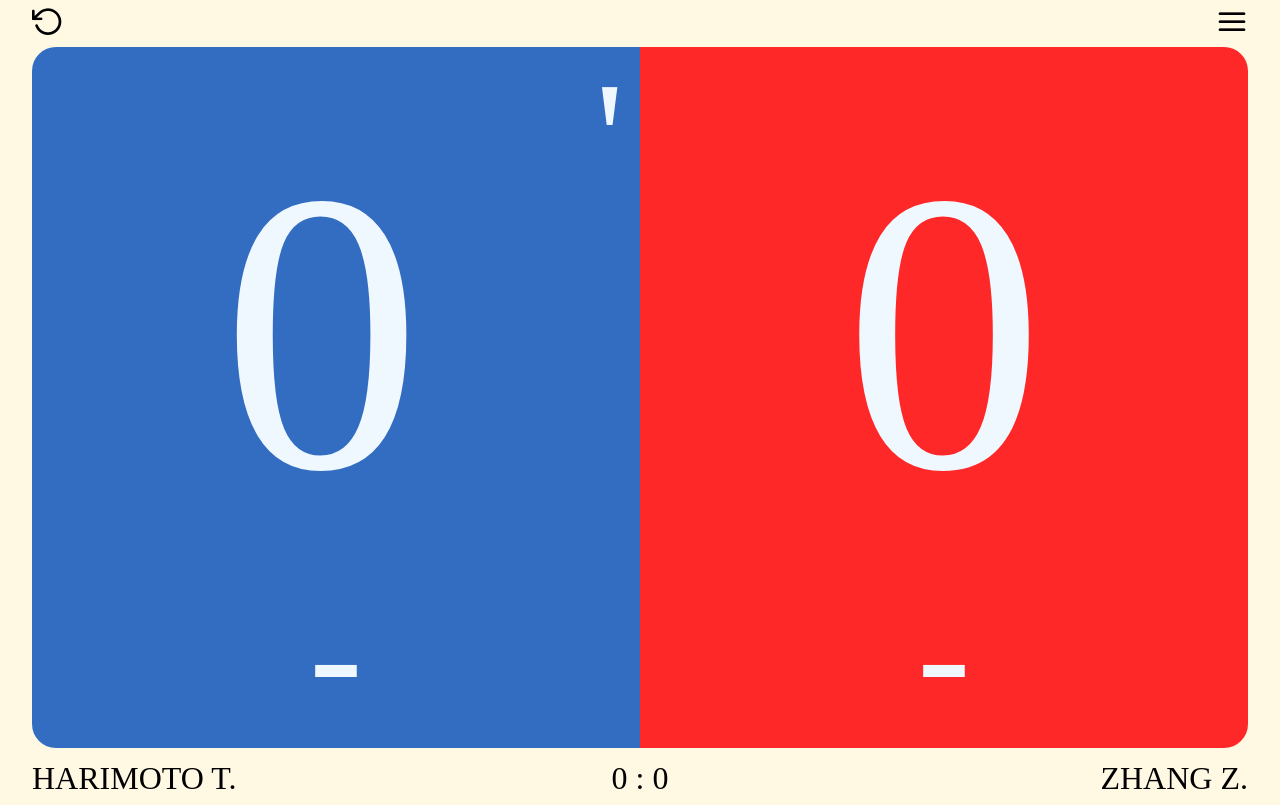
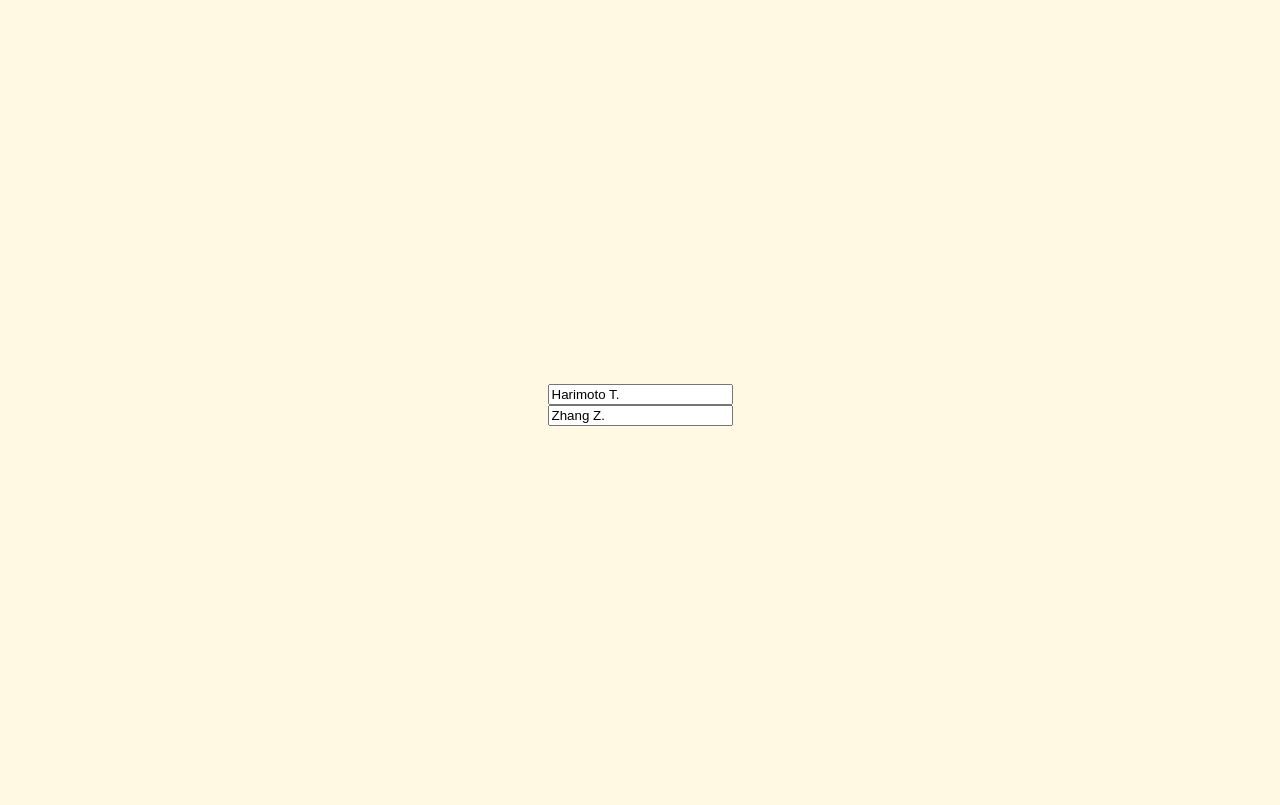
Before and after one commit to mayamalakova/score-counter, a Vue app: page / in a window 1280 px wide. Built offline with nearby package versions, Linux system fonts and the light colour scheme.

Commit message:
show a game set up screen on start

```diff
--- a/src/App.vue
+++ b/src/App.vue
@@ -1,31 +1,35 @@
 <template>
     <div class="container" @keyup.enter="toggleEdit">
 
-        <edit-button v-if="!matchWinner" @toggle-edit="toggleEdit" @restart="restart"/>
+        <!--<edit-button v-if="!matchWinner" @toggle-edit="toggleEdit" @restart="restart"/>-->
+        <!---->
+        <!--<game-progress v-if="!editMode && !matchWinner"-->
+                <!--:score-left="scoreLeft" :score-right="scoreRight" :server="server"-->
+                <!--@increase-left="increaseLeft"-->
+                <!--@decrease-left="decreaseLeft"-->
+                <!--@increase-right="increaseRight"-->
+                <!--@decrease-right="decreaseRight"-->
+                <!--@new-game="startGame"-->
+        <!--/>-->
 
-        <game-progress v-if="!editMode && !matchWinner"
-                :score-left="scoreLeft" :score-right="scoreRight" :server="server"
-                @increase-left="increaseLeft"
-                @decrease-left="decreaseLeft"
-                @increase-right="increaseRight"
-                @decrease-right="decreaseRight"
-                @new-game="startGame"
+        <!--<game-progress-edit v-if="editMode && !matchWinner"-->
+                <!--:score-left="scoreLeft" -->
+                <!--:score-right="scoreRight"-->
+                <!--/>-->
+
+        <!--<match-summary v-if="matchWinner" :player-left="playerLeft" :player-right="playerRight" :game-scores="gameScores"-->
+            <!--@finish-game="finishMatch"/>-->
+
+        <!--<score-footer v-if="!matchWinner"-->
+                    <!--:player-left.sync="playerLeft"-->
+                    <!--:player-right.sync="playerRight" -->
+                    <!--:game-scores="gameScores"-->
+                    <!--:edit-mode="editMode"-->
+                    <!--&gt;</score-footer>-->
+        <game-set-up
+        :player-left.sync="playerLeft"
+        :player-right.sync="playerRight"
         />
-
-        <game-progress-edit v-if="editMode && !matchWinner"
-                :score-left="scoreLeft"
-                :score-right="scoreRight"
-                />
-
-        <match-summary v-if="matchWinner" :player-left="playerLeft" :player-right="playerRight" :game-scores="gameScores"
-            @finish-game="finishMatch"/>
-
-        <score-footer v-if="!matchWinner"
-                    :player-left.sync="playerLeft"
-                    :player-right.sync="playerRight"
-                    :game-scores="gameScores"
-                    :edit-mode="editMode"
-                    ></score-footer>
     </div>
 </template>
 <script>
@@ -34,6 +38,7 @@
     import scoreFooter from './components/score-footer.vue';
     import matchSummary from './components/match-summary.vue';
     import editButton from './components/top-toolbar.vue';
+    import gameSetUp from './components/game-set-up.vue';
     import "./assets/score-view.styl";
 
     export default {
@@ -42,7 +47,8 @@
             'game-progress-edit': gameProgressEdit,
             'score-footer': scoreFooter,
             'match-summary': matchSummary,
-            'edit-button': editButton
+            'edit-button': editButton,
+            'game-set-up': gameSetUp
         },
 
         data: () => { return {
@@ -171,8 +177,6 @@
                 this.resetScore();
                 this.swapServer = false;
             },
-
-
         }
     }
 
--- /dev/null
+++ b/src/components/game-set-up.vue
@@ -0,0 +1,35 @@
+<template>
+    <div>
+        <div>
+            <input :value="playerLeft"
+                   class="player-name-input"
+                   placeholder="Player name"
+                   @input="$emit(Events.UPDATE_PLAYER_LEFT, $event.target.value)">
+        </div>
+        <div>
+            <input :value="playerRight"
+                   class="player-name-input"
+                   placeholder="Player name"
+                   @input="$emit(Events.UPDATE_PLAYER_LEFT, $event.target.value)">
+        </div>
+
+    </div>
+</template>
+
+<script>
+    import Events from '../utils/events';
+
+    export default {
+        name: "game-set-up",
+        props: ["playerLeft", "playerRight"],
+        data: function () {
+            return {
+                Events: Events
+            }
+        },
+    }
+</script>
+
+<style scoped>
+
+</style>
```
